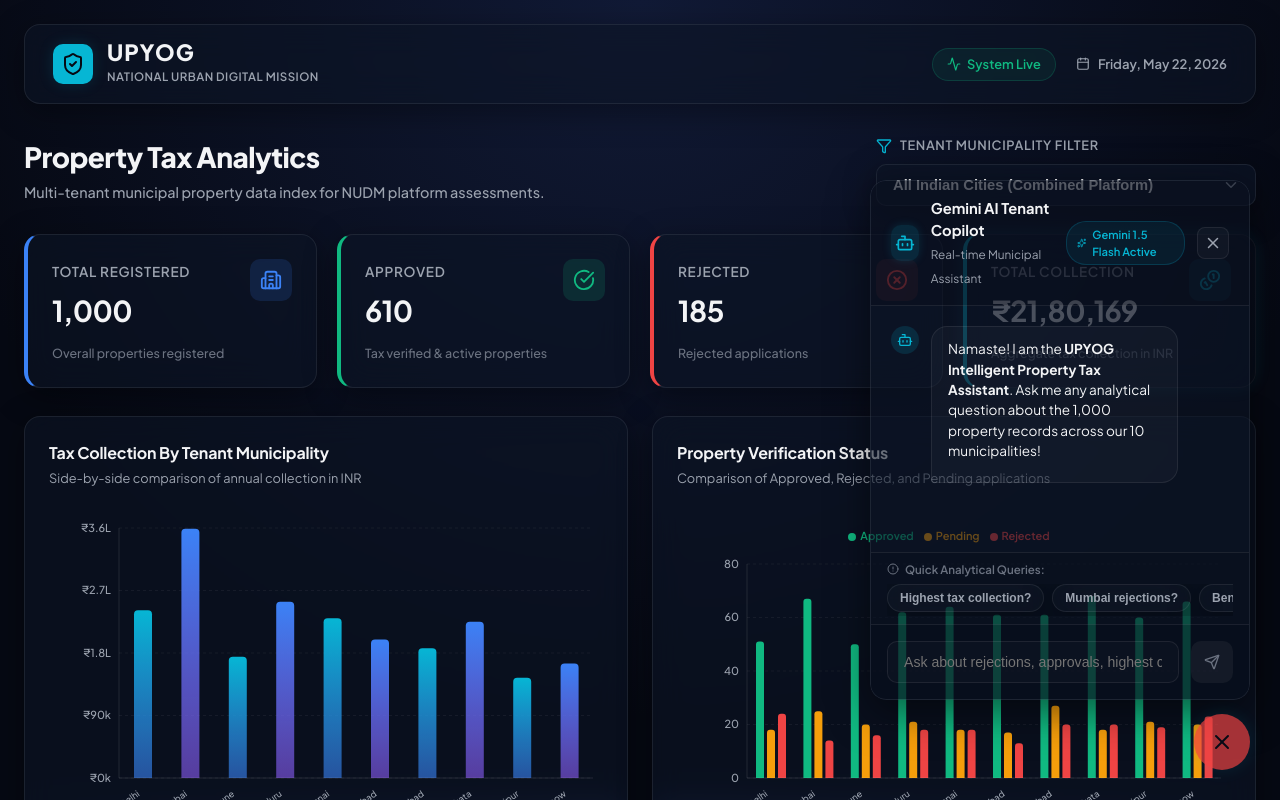
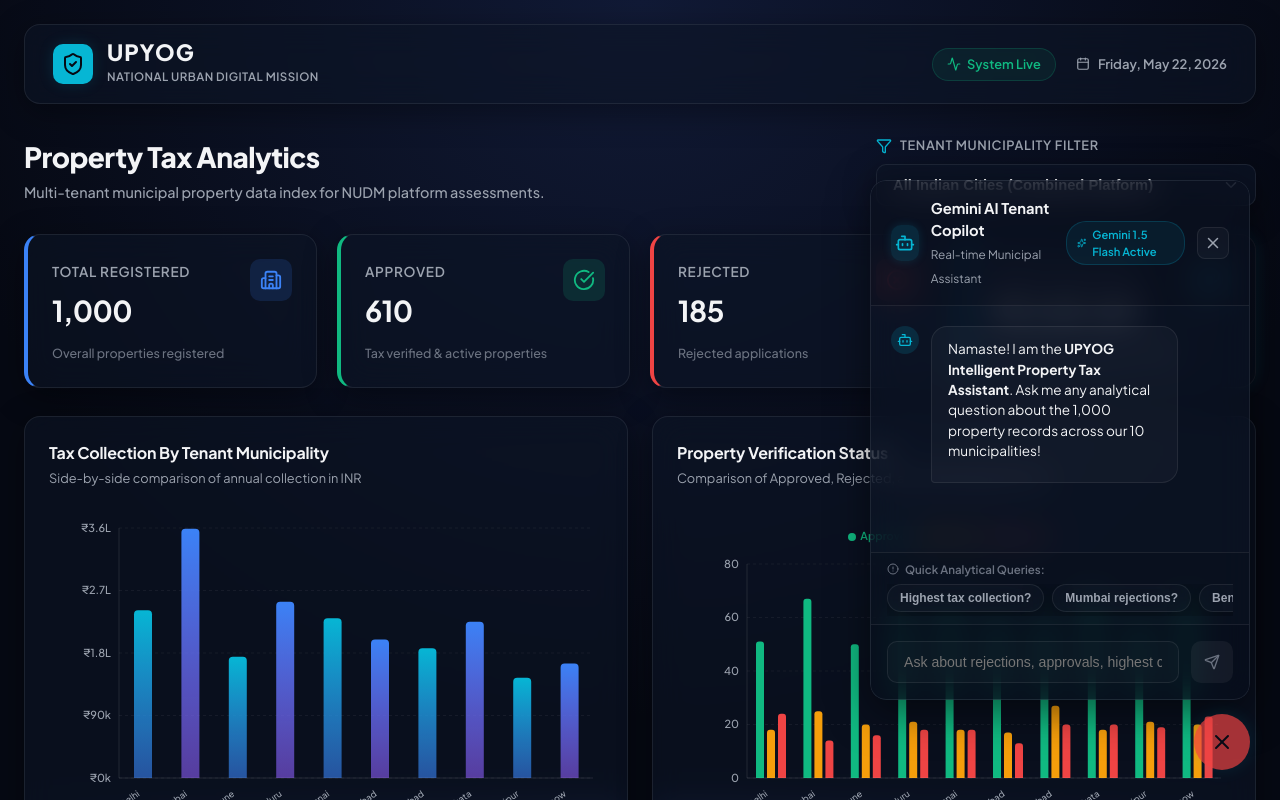
Before and after one commit to Tushar6394/nudm-property-tax-dashboard, a React (Vite) app: page / in a window 1280 px wide. Both pictures are taken after a click on the button "Open AI Tenant Copilot". Shown: the top 800 px of the page. Built offline with nearby package versions, Linux system fonts and the light colour scheme.

Commit message:
fix: resolve mounting layout rendering flicker by implementing visiblity-transition toggling and scroll listener

```diff
--- a/src/App.tsx
+++ b/src/App.tsx
@@ -132,16 +132,23 @@
           />
         </div>
 
-        {/* Floating ChatAssistant Widget Card */}
-        {isChatOpen && (
-          <div style={styles.floatingChatContainer} className="slide-up">
+        {/* Floating ChatAssistant Widget Card (Always mounted to preserve history, animated via CSS transition) */}
+        <div
+          style={{
+            ...styles.floatingChatContainer,
+            opacity: isChatOpen ? 1 : 0,
+            visibility: isChatOpen ? 'visible' : 'hidden',
+            transform: isChatOpen ? 'translateY(0) scale(1)' : 'translateY(24px) scale(0.95)',
+            pointerEvents: isChatOpen ? 'auto' : 'none'
+          }}
+        >
           <ChatAssistant
             properties={properties}
             selectedCity={selectedCity}
+            isOpen={isChatOpen}
             onClose={() => setIsChatOpen(false)}
           />
         </div>
-        )}
 
         {/* Floating Circle Button Trigger */}
         <button
@@ -279,7 +286,8 @@
     zIndex: 9998,
     borderRadius: '16px',
     overflow: 'hidden',
-    boxShadow: '0 12px 40px rgba(0, 0, 0, 0.5)'
+    boxShadow: '0 12px 40px rgba(0, 0, 0, 0.5)',
+    transition: 'all 0.28s cubic-bezier(0.16, 1, 0.3, 1)'
   },
   floatingTriggerBtn: {
     position: 'fixed',
--- a/src/components/ChatAssistant.tsx
+++ b/src/components/ChatAssistant.tsx
@@ -6,6 +6,7 @@
 interface ChatAssistantProps {
   properties: Property[];
   selectedCity: string;
+  isOpen?: boolean;
   onClose?: () => void;
 }
 
@@ -29,7 +30,7 @@
   };
 };
 
-export const ChatAssistant: React.FC<ChatAssistantProps> = ({ properties, selectedCity, onClose }) => {
+export const ChatAssistant: React.FC<ChatAssistantProps> = ({ properties, selectedCity, isOpen, onClose }) => {
   const [messages, setMessages] = useState<ChatMessage[]>(INITIAL_MESSAGES);
   const [input, setInput] = useState('');
   const [isTyping, setIsTyping] = useState(false);
@@ -58,6 +59,16 @@
   useEffect(() => {
     messagesEndRef.current?.scrollIntoView({ behavior: 'smooth' });
   }, [messages, isTyping]);
+
+  // Scroll to bottom when the chat bubble is toggled open
+  useEffect(() => {
+    if (isOpen) {
+      const timer = setTimeout(() => {
+        messagesEndRef.current?.scrollIntoView({ behavior: 'smooth' });
+      }, 150); // slight delay to align perfectly after slide-up finishes
+      return () => clearTimeout(timer);
+    }
+  }, [isOpen]);
 
   const handleSendMessage = async (textToSend: string) => {
     if (!textToSend.trim()) return;
```
Lines whose indentation alone changed are shown as unchanged.
